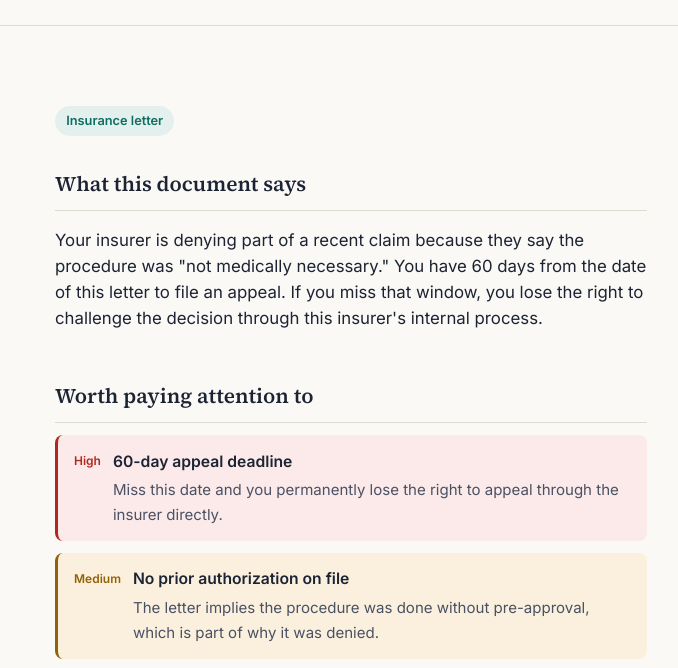
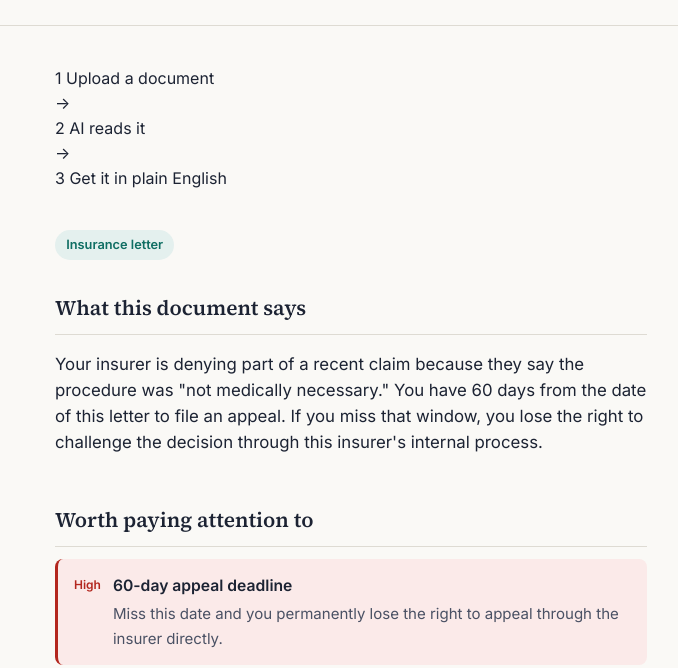
Before and after one commit to manofwhitebrown/hackathon, a website: page index.html in a window 1280 px wide. Both pictures are taken after a click on the button "Or try a sample document instead →". Shown: the part 106-774 px from the top of the page, without its empty margins (289-967 px from the left). Drawn offline with Linux system fonts and the light colour scheme.

Commit message:
Update index.html

```diff
--- a/index.html
+++ b/index.html
@@ -19,6 +19,23 @@
   </header>
 
   <main class="page">
+
+    <section class="how-it-works" aria-label="How it works">
+      <div class="how-step">
+        <span class="how-number">1</span>
+        <span class="how-text">Upload a document</span>
+      </div>
+      <div class="how-arrow" aria-hidden="true">→</div>
+      <div class="how-step">
+        <span class="how-number">2</span>
+        <span class="how-text">AI reads it</span>
+      </div>
+      <div class="how-arrow" aria-hidden="true">→</div>
+      <div class="how-step">
+        <span class="how-number">3</span>
+        <span class="how-text">Get it in plain English</span>
+      </div>
+    </section>
 
     <section id="upload-section" class="panel">
       <label for="file-input" class="dropzone" id="dropzone">
@@ -45,17 +62,17 @@
       <p class="privacy-note">Nothing is saved. Your document is read once, analyzed, and discarded.</p>
     </section>
 
-    <section id="status-section" class="status" hidden>
+    <section id="status-section" class="status" hidden aria-live="polite">
       <div class="spinner" aria-hidden="true"></div>
       <p id="status-text">Reading your document…</p>
     </section>
 
-    <section id="error-section" class="error-panel" hidden>
+    <section id="error-section" class="error-panel" hidden aria-live="assertive">
       <p id="error-text"></p>
       <button type="button" id="retry-button" class="text-button">Try again</button>
     </section>
 
-    <section id="results-section" class="results" hidden>
+    <section id="results-section" class="results" hidden tabindex="-1" aria-live="polite">
 
       <div class="result-header">
         <span id="doc-type-badge" class="doc-type-badge"></span>
```
